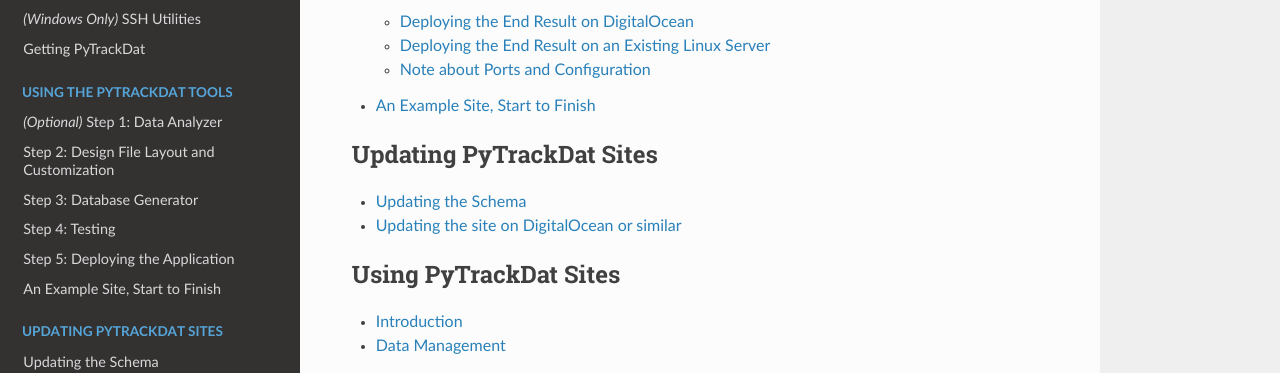
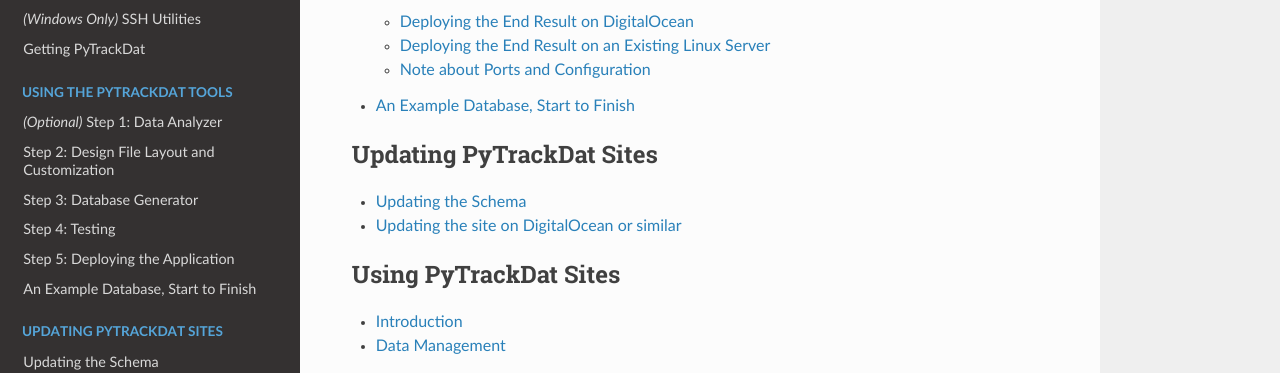
Before and after one commit to pytrackdat/pytrackdat, a Sphinx documentation site: the page built from docs/index.rst, in a window 1280 px wide and 900 px high, scrolled down 636 px. Shown: the part 162-535 px from the top of the window. Built offline with Sphinx 7.4.7 and the Read the Docs theme 2.0.0, drawn with Linux system fonts in a browser that asks for light colours.

Commit message:
Add verbiage for example_db page in new docs

```diff
--- a/docs/index.rst
+++ b/docs/index.rst
@@ -24,7 +24,7 @@ Welcome to PyTrackDat's documentation!
    usage/step_3_generator
    usage/step_4_testing
    usage/step_5_deploying
-   usage/example_site
+   usage/example_db
 
 
 .. toctree::
--- a/docs/usage/example_site.rst
+++ /dev/null
@@ -1,5 +0,0 @@
-================================
-An Example Site, Start to Finish
-================================
-
-TODO
```
Also changed, not shown: docs/usage/example_db.rst (added, +8 -0 lines).
